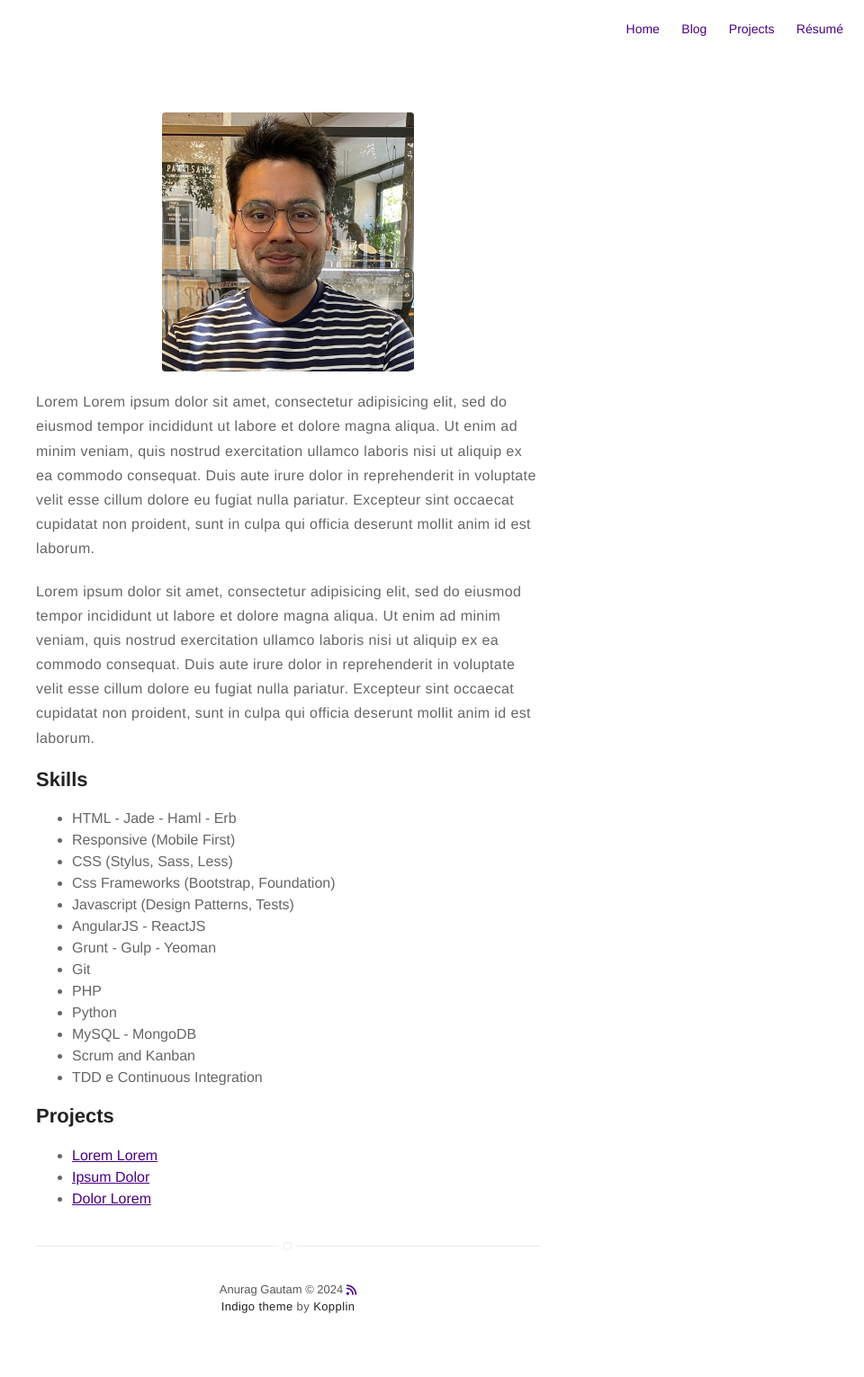
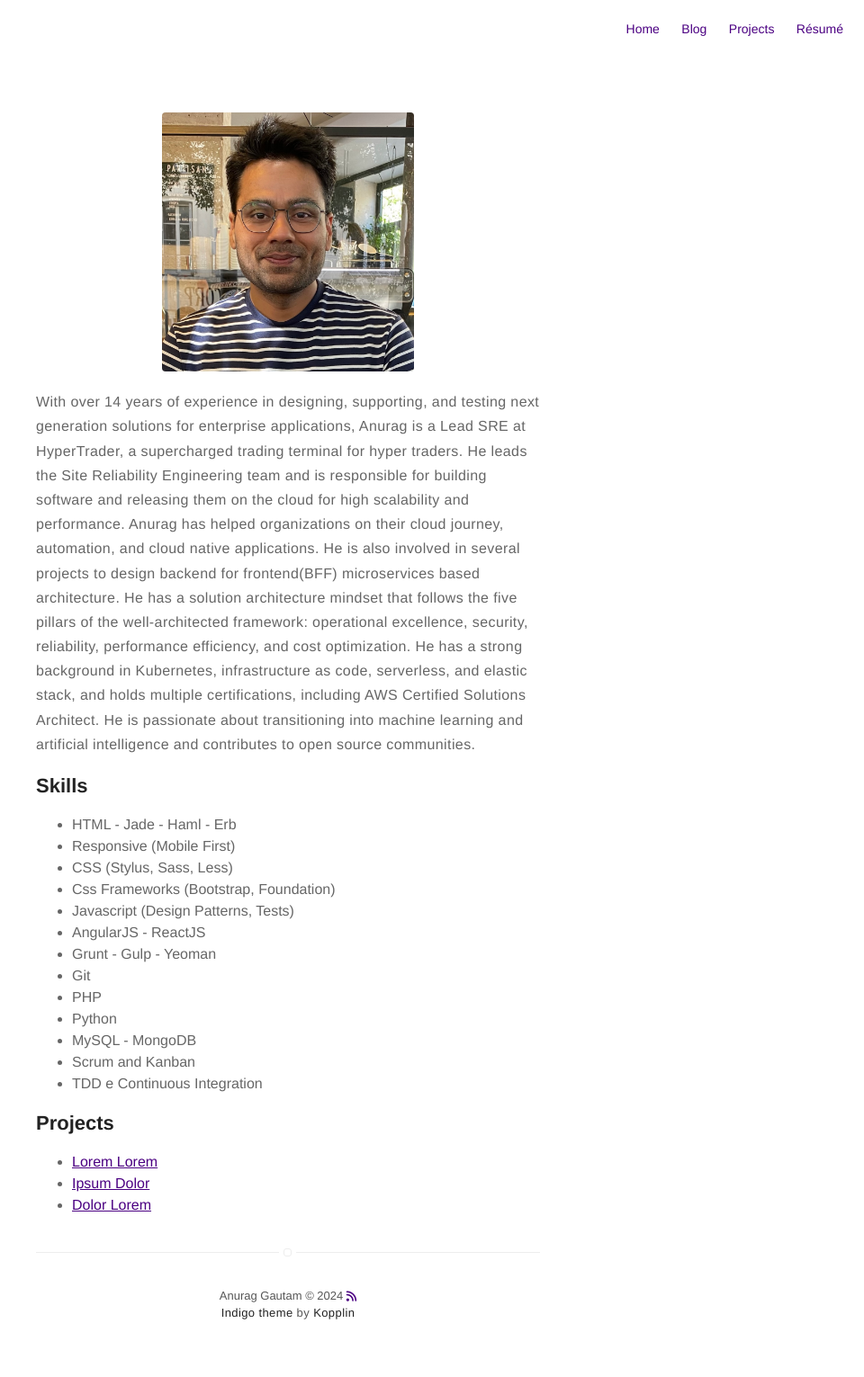
Before and after one commit to angautam/angautam.github.io, a Jekyll site: the page built from about.md, in a window 1280 px wide. Shown: the whole page at 90% size, without its empty margins (320-1280 px from the left). Built offline with Jekyll 4.4.1, drawn with Linux system fonts in a browser that asks for light colours; nearby versions of some CDN libraries.

Commit message:
update aboutme

```diff
--- a/about.md
+++ b/about.md
@@ -4,19 +4,9 @@ layout: page
 ---
 ![Profile Image]({% if site.external-image %}{{ site.picture }}{% else %}{{ site.url }}/{{ site.picture }}{% endif %})
 
-<p>Lorem Lorem ipsum dolor sit amet, consectetur adipisicing elit, sed do eiusmod
-tempor incididunt ut labore et dolore magna aliqua. Ut enim ad minim veniam,
-quis nostrud exercitation ullamco laboris nisi ut aliquip ex ea commodo
-consequat. Duis aute irure dolor in reprehenderit in voluptate velit esse
-cillum dolore eu fugiat nulla pariatur. Excepteur sint occaecat cupidatat non
-proident, sunt in culpa qui officia deserunt mollit anim id est laborum.</p>
+<p>With over 14 years of experience in designing, supporting, and testing next generation solutions for enterprise applications, Anurag is a Lead SRE at HyperTrader, a supercharged trading terminal for hyper traders. He leads the Site Reliability Engineering team and is responsible for building software and releasing them on the cloud for high scalability and performance.
 
-<p>Lorem ipsum dolor sit amet, consectetur adipisicing elit, sed do eiusmod
-tempor incididunt ut labore et dolore magna aliqua. Ut enim ad minim veniam,
-quis nostrud exercitation ullamco laboris nisi ut aliquip ex ea commodo
-consequat. Duis aute irure dolor in reprehenderit in voluptate velit esse
-cillum dolore eu fugiat nulla pariatur. Excepteur sint occaecat cupidatat non
-proident, sunt in culpa qui officia deserunt mollit anim id est laborum.</p>
+Anurag has helped organizations on their cloud journey, automation, and cloud native applications. He is also involved in several projects to design backend for frontend(BFF) microservices based architecture. He has a solution architecture mindset that follows the five pillars of the well-architected framework: operational excellence, security, reliability, performance efficiency, and cost optimization. He has a strong background in Kubernetes, infrastructure as code, serverless, and elastic stack, and holds multiple certifications, including AWS Certified Solutions Architect. He is passionate about transitioning into machine learning and artificial intelligence and contributes to open source communities.</p>
 
 <h2>Skills</h2>
 
```
